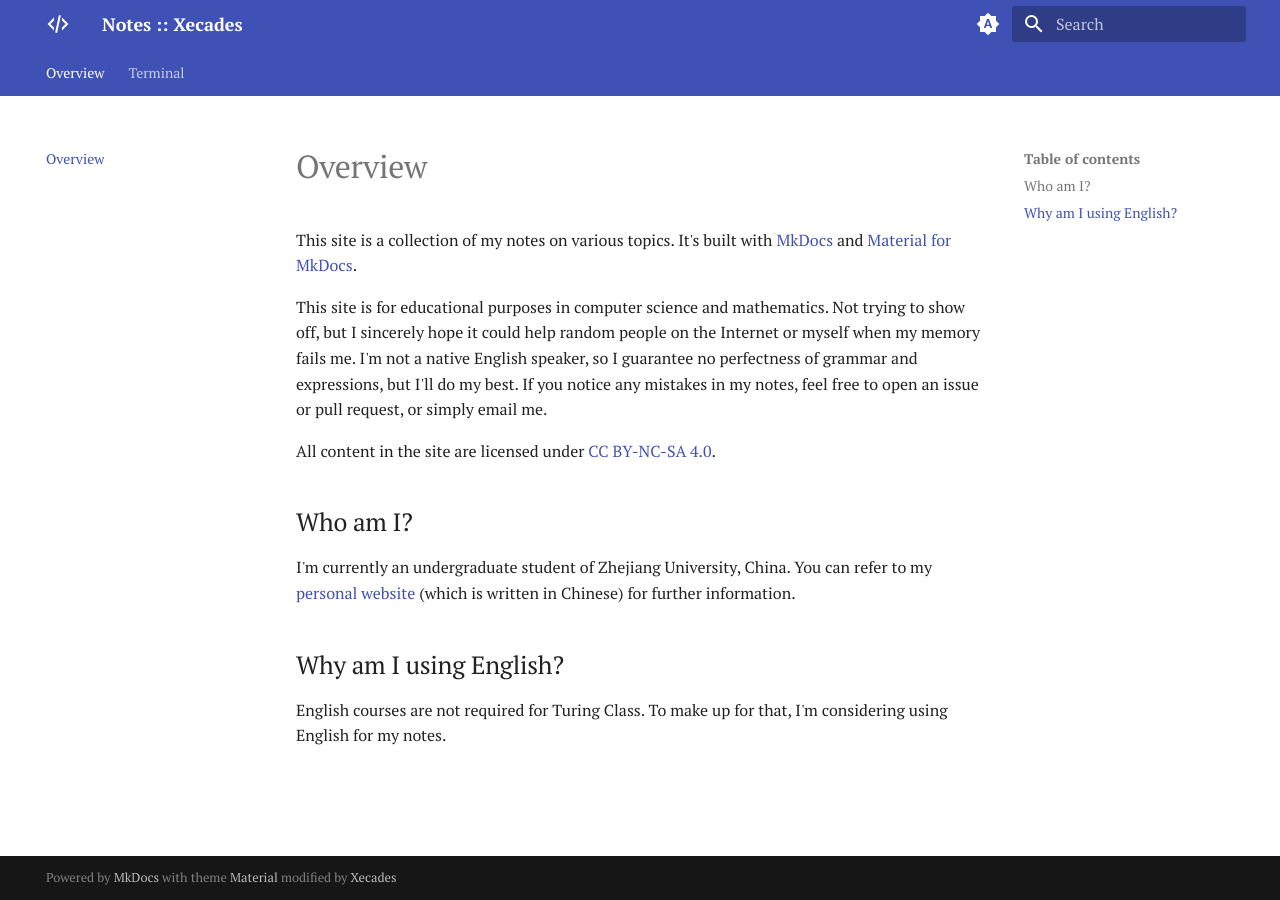
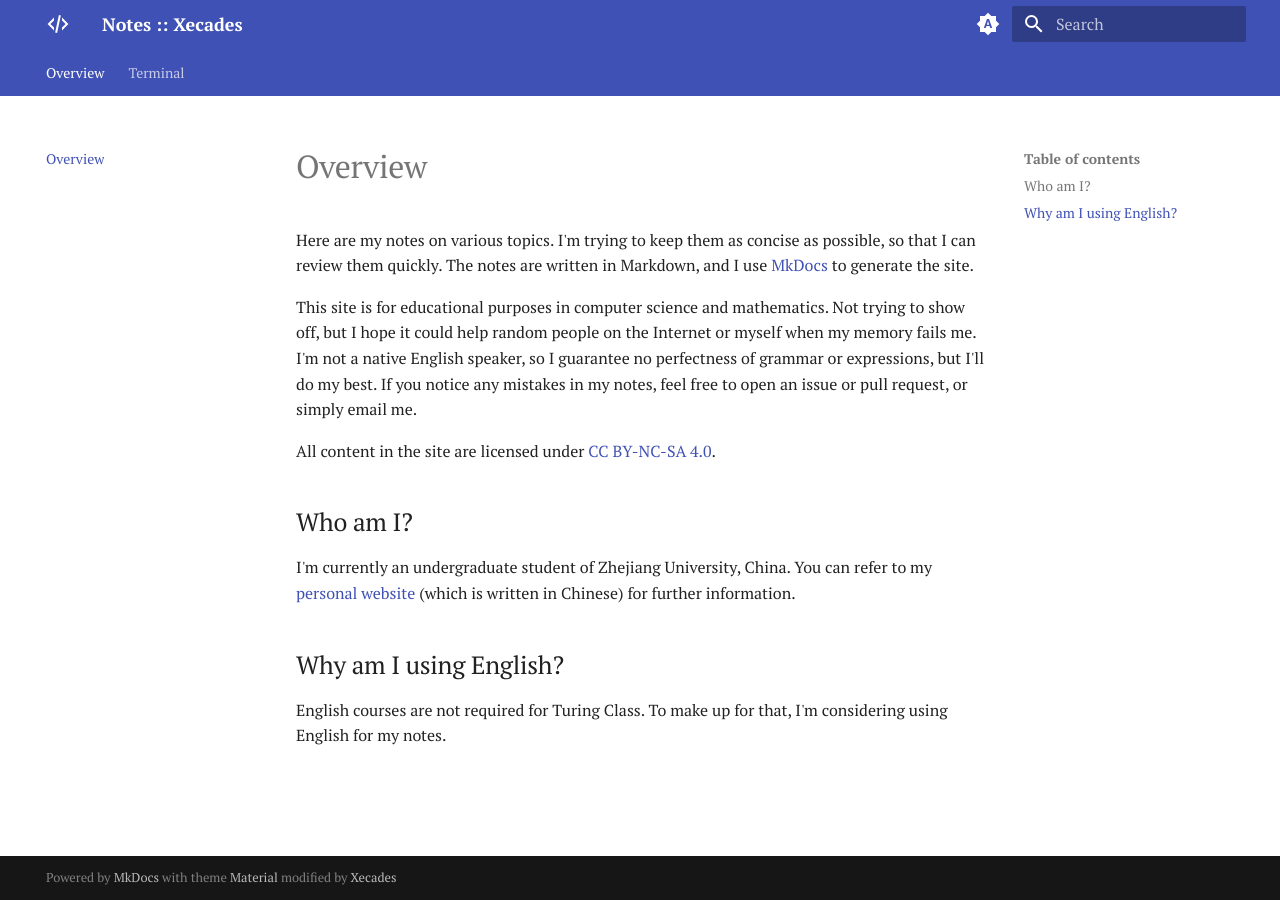
Before and after one commit to Xecades/Notes, an MkDocs documentation site: the page built from docs/index.md, in a window 1280 px wide. Built offline with MkDocs 1.6.1 and Material for MkDocs 9.7.7, drawn with Linux system fonts in a browser that asks for light colours.

Commit message:
update index

```diff
--- a/docs/index.md
+++ b/docs/index.md
@@ -1,8 +1,8 @@
 # Overview
 
-This site is a collection of my notes on various topics. It's built with [MkDocs](https://www.mkdocs.org/) and [Material for MkDocs](https://squidfunk.github.io/mkdocs-material/).
+Here are my notes on various topics. I'm trying to keep them as concise as possible, so that I can review them quickly. The notes are written in Markdown, and I use [MkDocs](https://www.mkdocs.org/) to generate the site.
 
-This site is for educational purposes in computer science and mathematics. Not trying to show off, but I sincerely hope it could help random people on the Internet or myself when my memory fails me. I'm not a native English speaker, so I guarantee no perfectness of grammar and expressions, but I'll do my best. If you notice any mistakes in my notes, feel free to open an issue or pull request, or simply email me.
+This site is for educational purposes in computer science and mathematics. Not trying to show off, but I hope it could help random people on the Internet or myself when my memory fails me. I'm not a native English speaker, so I guarantee no perfectness of grammar or expressions, but I'll do my best. If you notice any mistakes in my notes, feel free to open an issue or pull request, or simply email me.
 
 All content in the site are licensed under [CC BY-NC-SA 4.0](https://creativecommons.org/licenses/by-nc-sa/4.0/).
 
```
